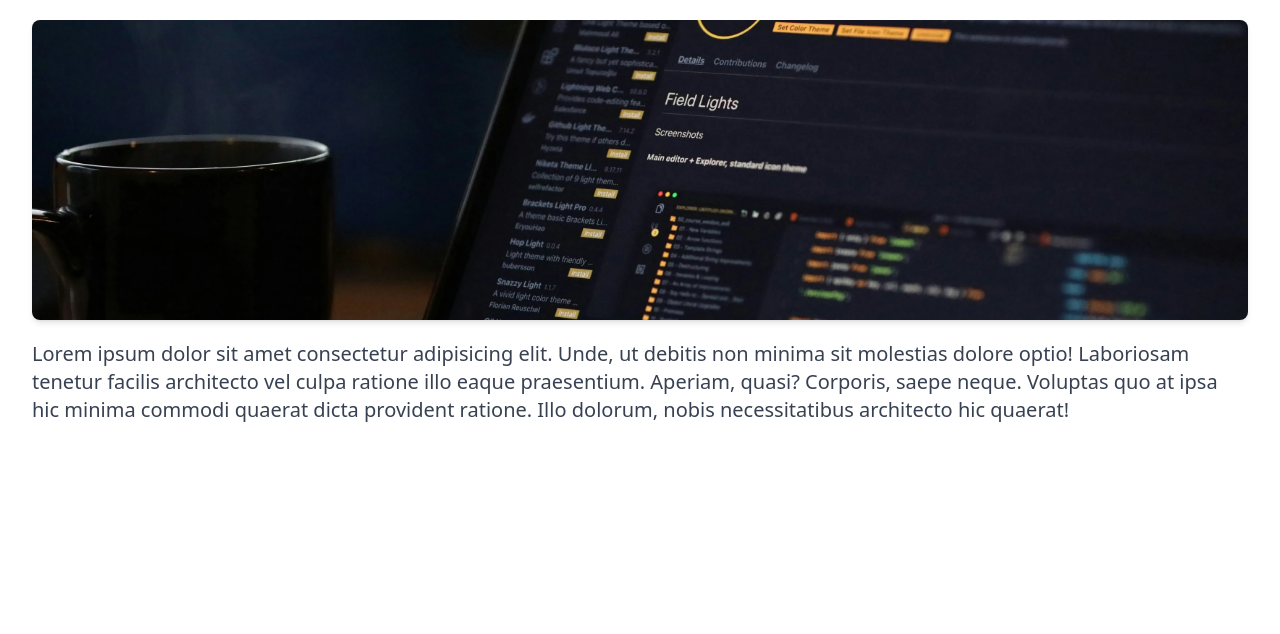
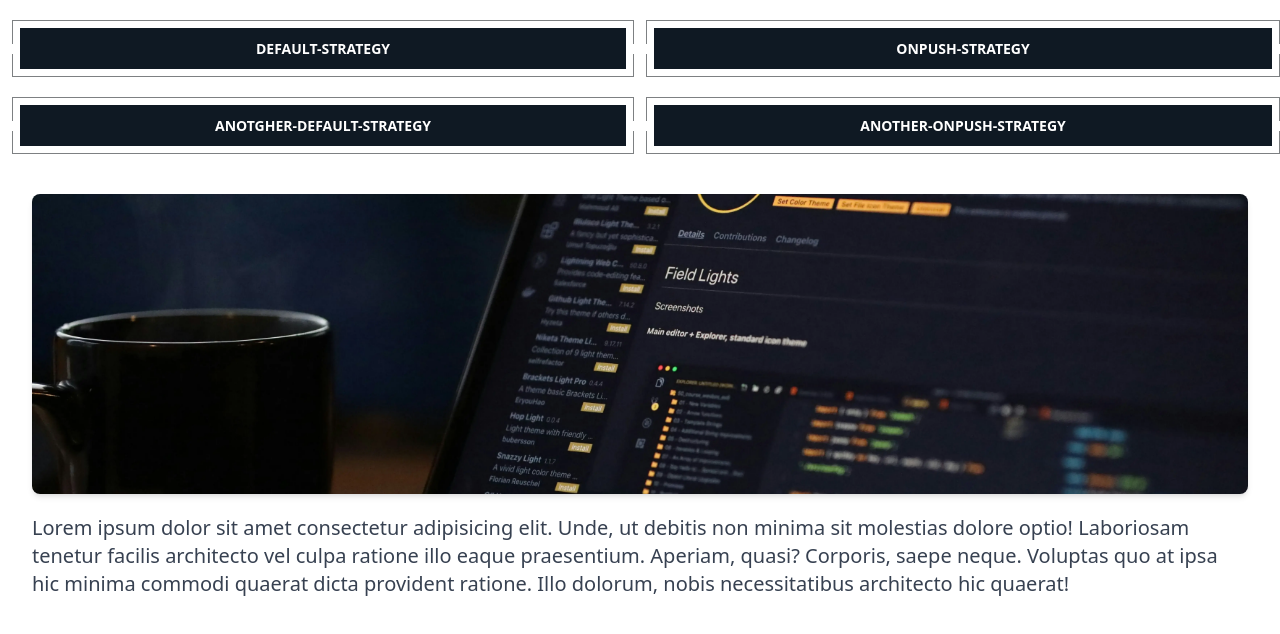
Before and after one commit to ARSLAN-choudary/angular-performance-learning, an Angular app: page / in a window 1280 px wide. Shown: the top 634 px of the page. Built offline with nearby package versions, Linux system fonts and the light colour scheme.

Commit message:
uncommented

```diff
--- a/src/app/app.component.html
+++ b/src/app/app.component.html
@@ -1,4 +1,4 @@
-<!-- <app-home></app-home> -->
+<app-home></app-home>
 <router-outlet></router-outlet>
 <div class="px-4 sm:px-6 lg:px-8 mt-5">
     <img
--- a/src/app/app.component.ts
+++ b/src/app/app.component.ts
@@ -1,10 +1,11 @@
 import { Component } from '@angular/core';
 import { RouterOutlet } from '@angular/router';
+import { HomeComponent } from "./components/home/home.component";
 
 @Component({
   selector: 'app-root',
   standalone: true,
-  imports: [RouterOutlet],
+  imports: [RouterOutlet, HomeComponent],
   templateUrl: './app.component.html',
   styleUrl: './app.component.css'
 })
```
